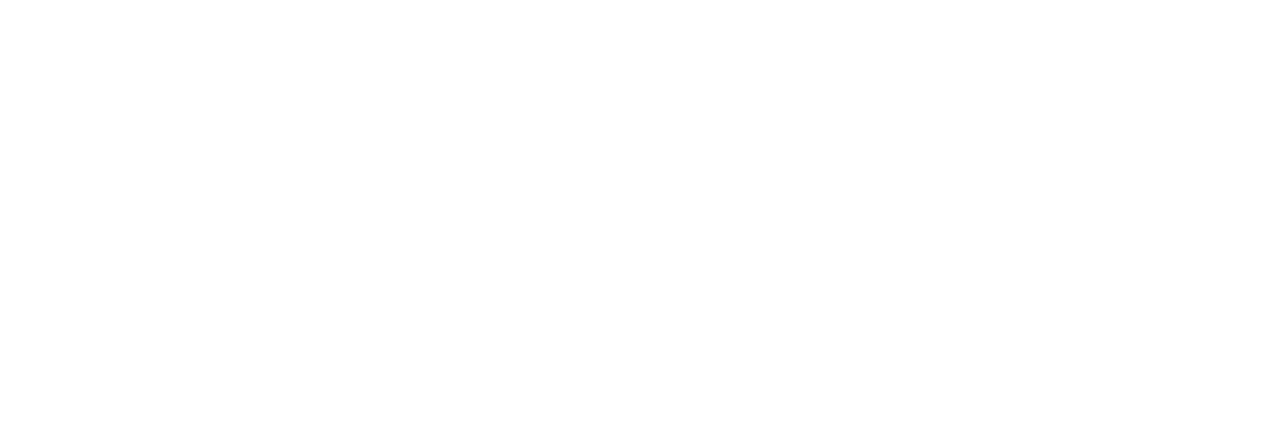
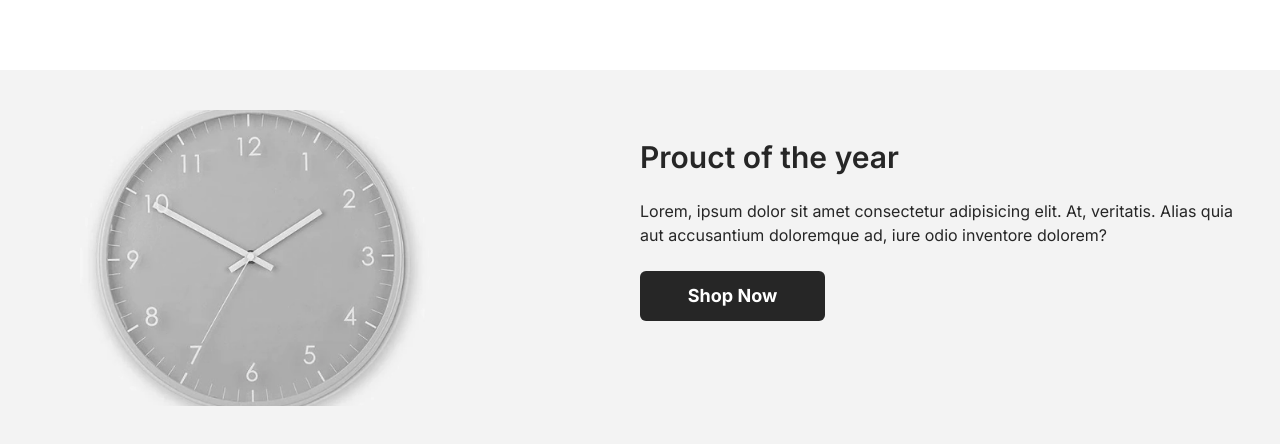
Before and after one commit to Ashik-Ahmed/asago-fashion-ecommerce-frontend, a Next.js app: page / in a window 1280 px wide. Shown: the part 1714-2158 px from the top of the page. Before the commit the page ends 1784 px from the top, so only its background shows below. Built offline with nearby package versions, Linux system fonts and the light colour scheme.

Commit message:
product of the year section added

```diff
--- a/src/app/page.js
+++ b/src/app/page.js
@@ -6,6 +6,7 @@
 import NewArrival from "@/components/NewArrival";
 import HomeBanner from "@/components/HomeBanner";
 import BestSellers from "@/components/BestSellers";
+import YearProduct from "@/components/YearProduct";
 
 export default function Home() {
 
@@ -120,6 +121,7 @@
       <NewArrival products={products} />
       <HomeBanner />
       <BestSellers products={products.slice(0, 4)} title="Best Sellers" />
+      <YearProduct />
     </main>
   )
 }
--- /dev/null
+++ b/src/components/YearProduct.jsx
@@ -0,0 +1,37 @@
+import React from "react";
+import Container from "./Container";
+import Image from "next/image";
+import productOfTheYear from "@/app/assets/productOfTheYear.webp";
+import Link from "next/link";
+
+const YearProduct = () => {
+    return (
+        <div className="w-full bg-[#f3f3f3]">
+            <Container className="md:bg-transparent relative py-0 mb-10">
+                <Image
+                    src={productOfTheYear}
+                    alt="product"
+                    className="w-full h-full object-cover hidden md:inline-block"
+                />
+                <div className="w-full md:w-2/3 xl:w-1/2 h-80 absolute px-4 md:px-0 top-0 right-0 flex flex-col items-start gap-6 justify-center">
+                    <h1 className="text-3xl font-semibold text-primeColor">
+                        Prouct of the year
+                    </h1>
+                    <p className="text-base font-normal text-primeColor max-w-[600px] mr-4">
+                        Lorem, ipsum dolor sit amet consectetur adipisicing elit. At,
+                        veritatis. Alias quia aut accusantium doloremque ad, iure odio
+                        inventore dolorem?
+                    </p>
+                    <Link
+                        href={"/shop"}
+                        className="bg-primeColor text-white text-lg w-[185px] h-[50px] hover:bg-black duration-300 font-bold flex items-center justify-center rounded-md"
+                    >
+                        Shop Now
+                    </Link>
+                </div>
+            </Container>
+        </div>
+    );
+};
+
+export default YearProduct;
```
